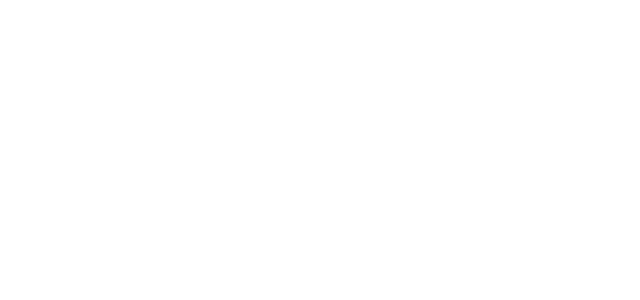
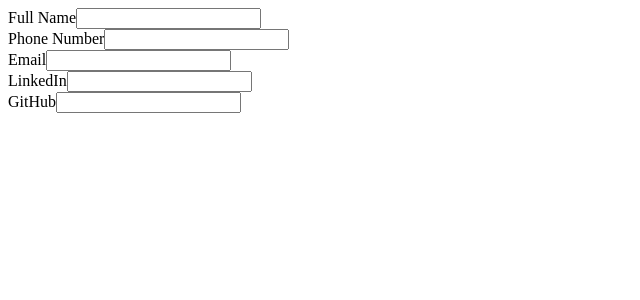
Before and after one commit to jakesummer/resume-builder, a React (Vite) app: page / in a window 1280 px wide. Shown: the top 300 px of the page, without its empty margins (0-640 px from the left). Built offline with nearby package versions, Linux system fonts and the light colour scheme.

Commit message:
feat: render personal info form

```diff
--- a/src/components/Sidebar/Sidebar.jsx
+++ b/src/components/Sidebar/Sidebar.jsx
@@ -1,7 +1,18 @@
+import PersonalInfoForm from "./PersonalInfoForm/PersonalInfoForm.jsx";
+
 export default function Sidebar({
   data,
   onPersonalInfoChange,
   onAddItem,
   onItemChange,
   onDeleteItem,
-}) {}
+}) {
+  return (
+    <>
+      <PersonalInfoForm
+        data={data.personalInfo}
+        onChange={onPersonalInfoChange}
+      />
+    </>
+  );
+}
```
